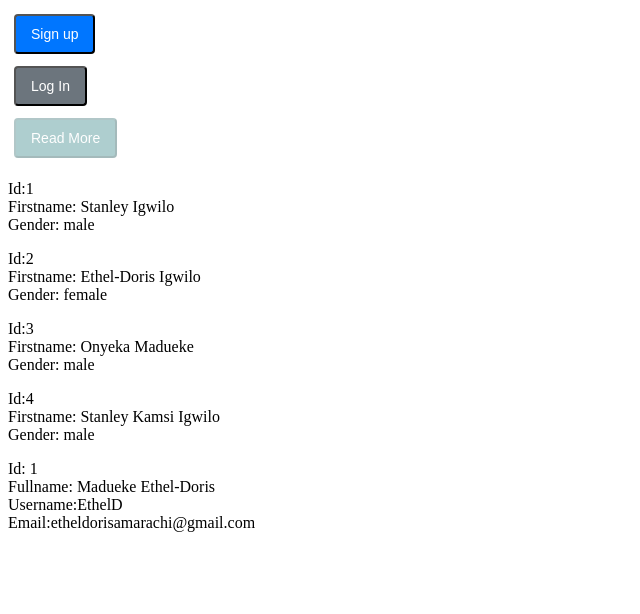
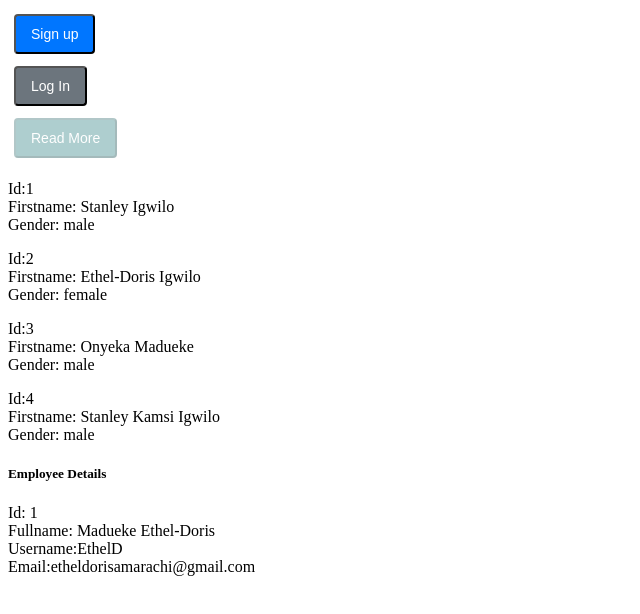
Before and after one commit to Amarachi-Codes/react-typescript, a React (Vite) app: page / in a window 1280 px wide. Shown: the top 614 px of the page, without its empty margins (0-640 px from the left). Built offline with nearby package versions, Linux system fonts and the light colour scheme.

Commit message:
added header

```diff
--- a/src/App.tsx
+++ b/src/App.tsx
@@ -4,7 +4,10 @@ import './App.css'
 import { GENDER } from './constants/gender'
 import ButtonComp from './props/ButtonComp'
 import Employee from './props/Employee'
+import Myheading from './props/Myheading'
 import Student from './props/Student'
+
+
 
 function App() {
  const handleClick =()=>{
@@ -25,6 +28,7 @@ function App() {
        <Student id={2} firstname='Ethel-Doris' lastname='Igwilo' gender={GENDER.Female}/>
        <Student id={3} firstname='Onyeka' lastname='Madueke' gender={GENDER.Male}/>
        <Student id={4} firstname='Stanley Kamsi' lastname='Igwilo' gender={GENDER.Male}/>
+       <Myheading/>
        <Employee id={1} fullname='Madueke Ethel-Doris' username='EthelD' email='etheldorisamarachi@gmail.com'/>
 
     </>
--- /dev/null
+++ b/src/props/Myheading.tsx
@@ -0,0 +1,11 @@
+
+
+const Myheading = () => {
+  return (
+    <div>
+      <h5>Employee Details</h5>
+    </div>
+  )
+}
+
+export default Myheading
```
Also changed, not shown: src/props/heading.tsx (deleted).
